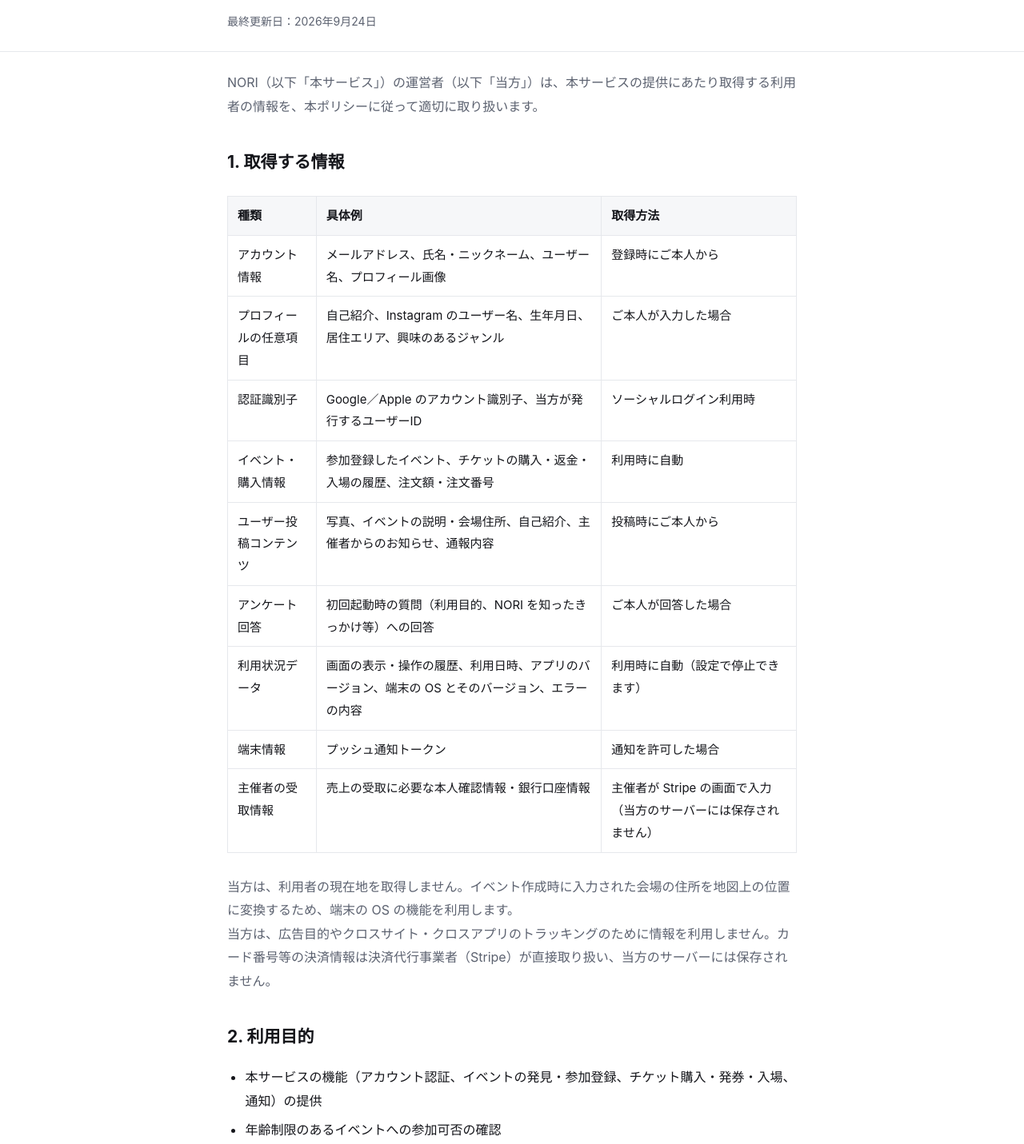
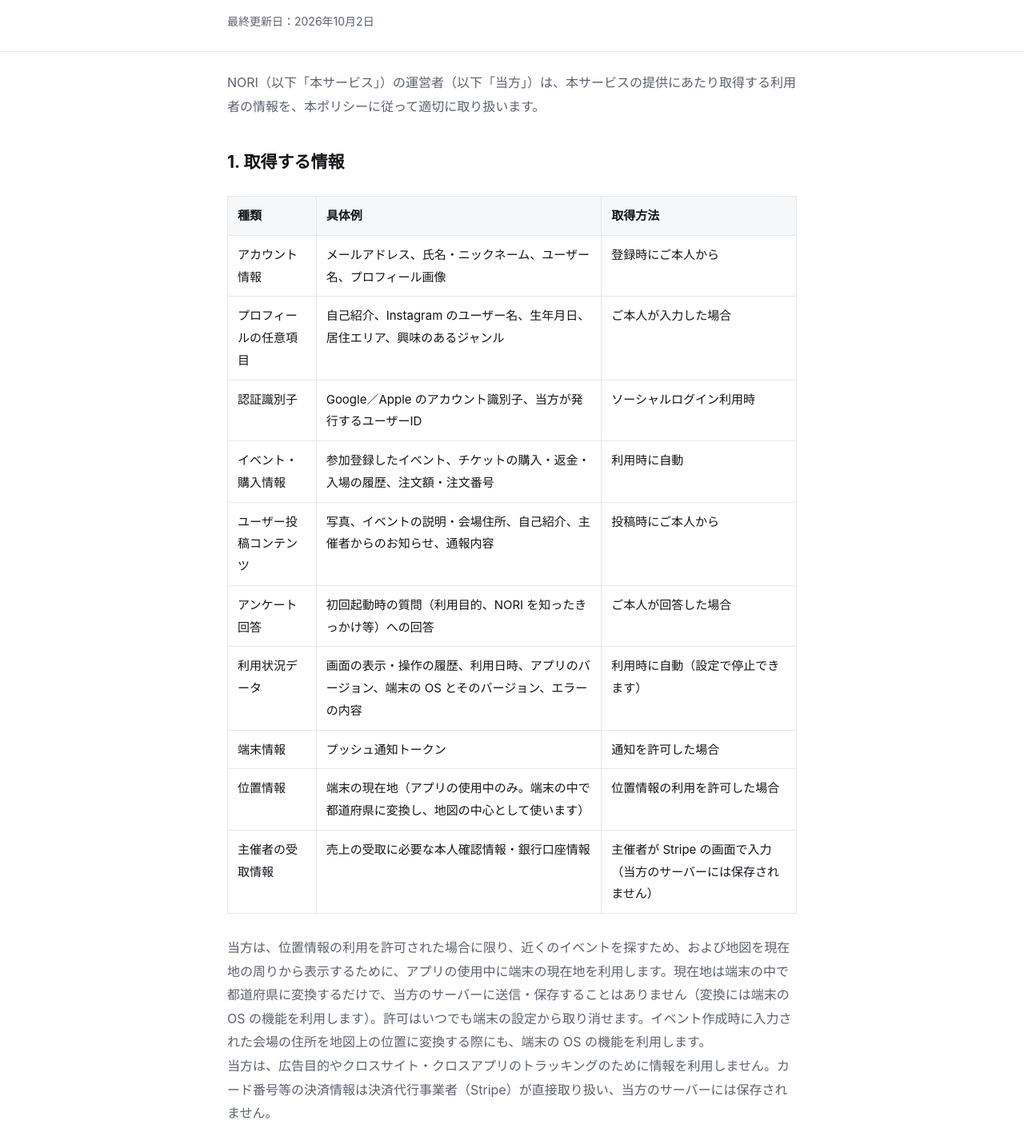
Before and after one commit to LukeNicholls1222/nori-legal, a plain HTML site: page privacy.html in a window 1280 px wide. Shown: the part 149-1580 px from the top of the page at 80% size. Drawn offline with Linux system fonts and the light colour scheme.

Commit message:
プライバシーポリシー: 位置情報（許可した場合のみ・端末内で都道府県に変換・サーバーに送らない）を追記
Co-Authored-By: Claude Opus 5.5 (1M context) <noreply@anthropic.com>

```diff
--- a/privacy.html
+++ b/privacy.html
@@ -40,7 +40,7 @@
     <div class="wrap">
       <a class="home" href="./index.html">← NORI ホーム</a>
       <h1>プライバシーポリシー</h1>
-      <p class="updated">最終更新日：2026年9月24日</p>
+      <p class="updated">最終更新日：2026年10月2日</p>
     </div>
   </header>
 
@@ -60,15 +60,16 @@
         <tr><td>アンケート回答</td><td>初回起動時の質問（利用目的、NORI を知ったきっかけ等）への回答</td><td>ご本人が回答した場合</td></tr>
         <tr><td>利用状況データ</td><td>画面の表示・操作の履歴、利用日時、アプリのバージョン、端末の OS とそのバージョン、エラーの内容</td><td>利用時に自動（設定で停止できます）</td></tr>
         <tr><td>端末情報</td><td>プッシュ通知トークン</td><td>通知を許可した場合</td></tr>
+        <tr><td>位置情報</td><td>端末の現在地（アプリの使用中のみ。端末の中で都道府県に変換し、地図の中心として使います）</td><td>位置情報の利用を許可した場合</td></tr>
         <tr><td>主催者の受取情報</td><td>売上の受取に必要な本人確認情報・銀行口座情報</td><td>主催者が Stripe の画面で入力（当方のサーバーには保存されません）</td></tr>
       </table>
       </div>
-      <p class="muted">当方は、利用者の現在地を取得しません。イベント作成時に入力された会場の住所を地図上の位置に変換するため、端末の OS の機能を利用します。<br />
+      <p class="muted">当方は、位置情報の利用を許可された場合に限り、近くのイベントを探すため、および地図を現在地の周りから表示するために、アプリの使用中に端末の現在地を利用します。現在地は端末の中で都道府県に変換するだけで、当方のサーバーに送信・保存することはありません（変換には端末の OS の機能を利用します）。許可はいつでも端末の設定から取り消せます。イベント作成時に入力された会場の住所を地図上の位置に変換する際にも、端末の OS の機能を利用します。<br />
       当方は、広告目的やクロスサイト・クロスアプリのトラッキングのために情報を利用しません。カード番号等の決済情報は決済代行事業者（Stripe）が直接取り扱い、当方のサーバーには保存されません。</p>
 
       <h2>2. 利用目的</h2>
       <ul>
-        <li>本サービスの機能（アカウント認証、イベントの発見・参加登録、チケット購入・発券・入場、通知）の提供</li>
+        <li>本サービスの機能（アカウント認証、イベントの発見・参加登録、近くのイベントの表示、チケット購入・発券・入場、通知）の提供</li>
         <li>年齢制限のあるイベントへの参加可否の確認</li>
         <li>主催者への売上の支払い、返金・キャンセルの処理</li>
         <li>ユーザーサポートおよびお問い合わせへの対応</li>
@@ -91,7 +92,7 @@
         <tr><td>Supabase, Inc.</td><td>認証・データベース・画像の保管（サーバーは東京リージョン）</td><td>米国</td></tr>
         <tr><td>Stripe, Inc.／Stripe Japan 株式会社</td><td>決済処理、主催者の本人確認と売上の支払い</td><td>米国／日本</td></tr>
         <tr><td>Google LLC</td><td>Google アカウントでのログイン、利用状況データの集計（Google Apps Script・Google スプレッドシート）</td><td>米国</td></tr>
-        <tr><td>Apple Inc.</td><td>Apple アカウントでのログイン、プッシュ通知の配信、会場住所の地図上の位置への変換</td><td>米国</td></tr>
+        <tr><td>Apple Inc.</td><td>Apple アカウントでのログイン、プッシュ通知の配信、会場住所の地図上の位置への変換、現在地から都道府県への変換</td><td>米国</td></tr>
         <tr><td>650 Industries, Inc.（Expo）</td><td>プッシュ通知の配信、アプリの更新配信</td><td>米国</td></tr>
       </table>
       </div>
```
